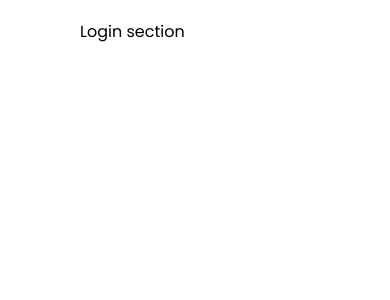
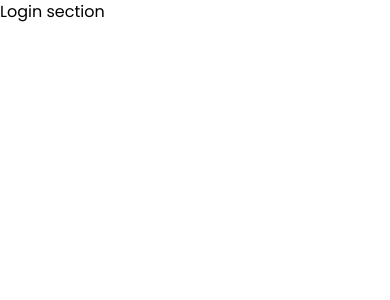
Before and after one commit to muhahsanarifin/kalottong, a Next.js app: page /auth/login in a window 390 px wide. Shown: the top 300 px of the page. Built offline with nearby package versions, Linux system fonts and the light colour scheme.

Commit message:
Updated globals.css

```diff
--- a/src/styles/globals.css
+++ b/src/styles/globals.css
@@ -4,9 +4,10 @@
 @tailwind components;
 @tailwind utilities;
 
+/* xs =  @media (max-width: 475px) */
 @layer base {
   html {
     font-family: "Poppins", sans-serif;
-    @apply py-5 px-20;
+    @apply py-5 px-20 xs:p-0;
   }
 }
```
